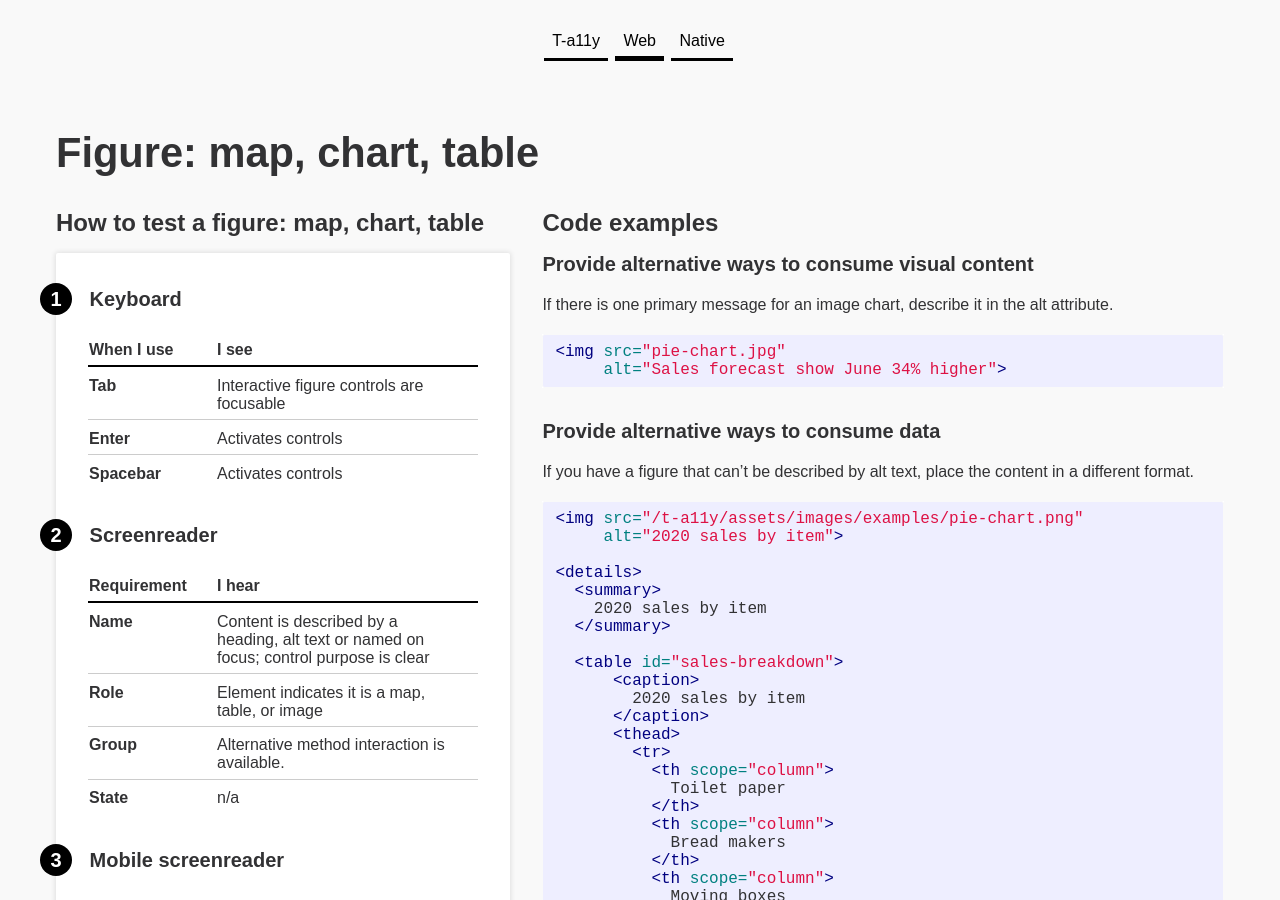
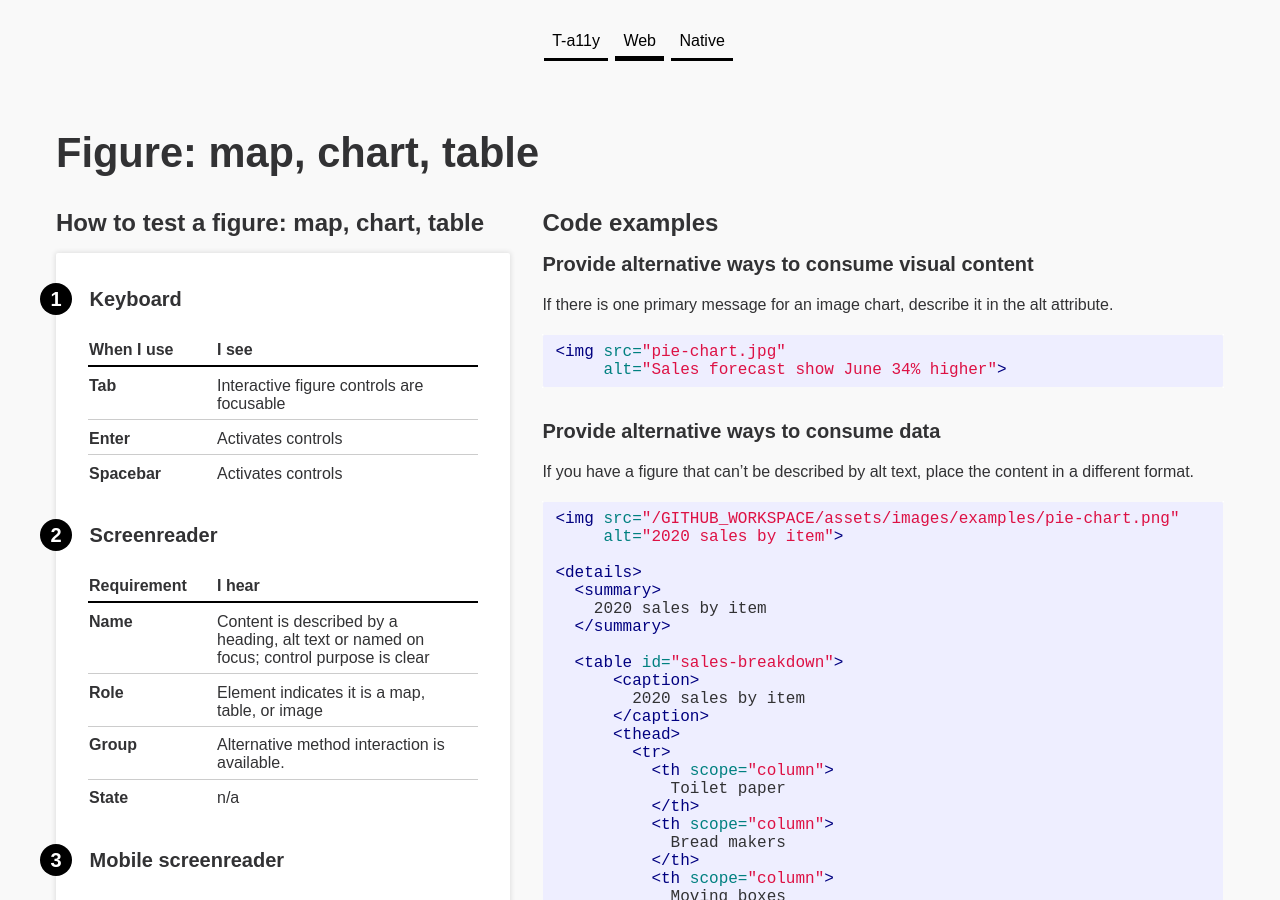
Before and after one commit to charlietriplett/OpenA11yEngineer, a Jekyll site: the page built from _checklist-web/figure.md, in a window 1280 px wide and 900 px high. Built offline with Jekyll 4.4.1, drawn with Linux system fonts in a browser that asks for light colours.

Commit message:
Trying github env variables

```diff
--- a/_config.yml
+++ b/_config.yml
@@ -22,8 +22,8 @@
 email:
 description: >- # this means to ignore newlines until "baseurl:"
   Accessibility acceptance testing success criteria checklist
-baseurl: "/t-a11y" # the subpath of your site, e.g. /blog
-url: "https://tmobile.github.io" # the base hostname & protocol for your site, e.g. http://example.com
+baseurl: "/GITHUB_WORKSPACE" # the subpath of your site, e.g. /blog
+url: "GITHUB_SERVER_URL" # the base hostname & protocol for your site, e.g. http://example.com
 twitter_username:
 github_username:
 
```
